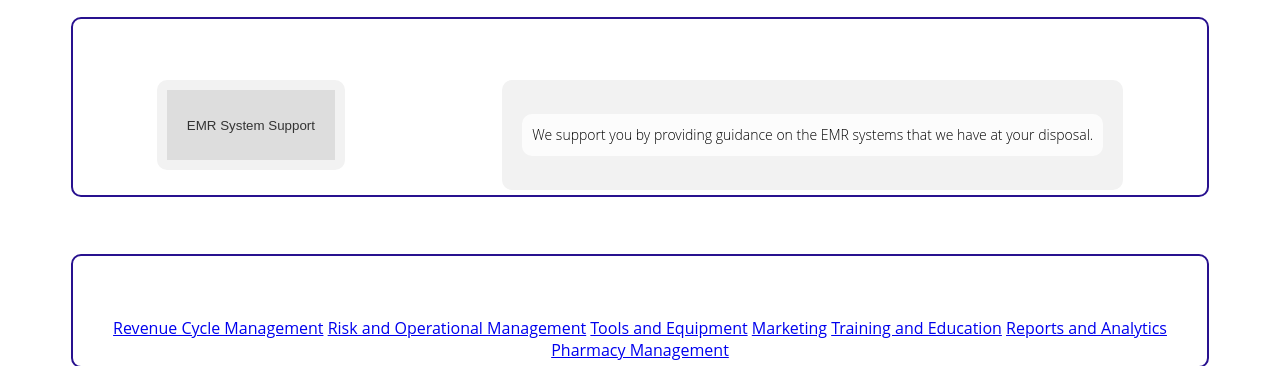
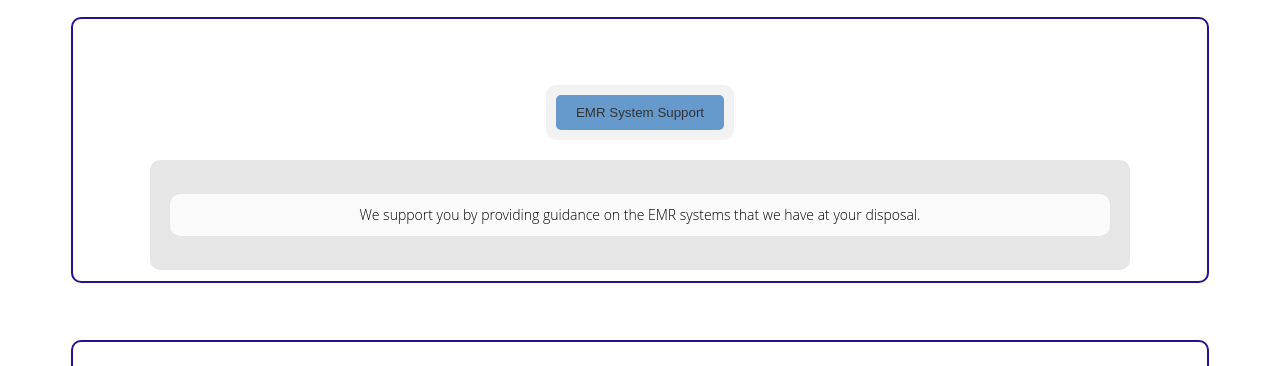
Before and after one commit to Em0823/Florida-Doctors-Group, a website: page emr.html in a window 1280 px wide. Shown: the part 586-952 px from the top of the page. Drawn offline with Linux system fonts and the light colour scheme; a web font is replaced by a local one.

Commit message:
edited css file to fit changes to html services

```diff
--- a/style.css
+++ b/style.css
@@ -427,9 +427,10 @@ padding: 0;
 .row1 {
     margin-top: 5%;
     display: flex;
-    flex-wrap: wrap; /* Added flex-wrap to wrap the columns */
-    justify-content: space-between;
+    flex-wrap: wrap;
+    justify-content: center; /* Ensure row1 content is centered */
 }
+
 .services1 h1 {
     font-size: 36px;
     font-weight: 600;
@@ -447,37 +448,55 @@ padding: 0;
     opacity: 1;
     background-color: rgba(255, 255, 255, 0.8);
 }
+
 .services1-col {
     flex-basis: block;
     border-radius: 10px;
     margin-bottom: 5%;
     text-align: center;
     border: 2px solid #28118f;
-    padding: 5px;
+    padding: 1% 2%;
     background-color: white;
-  }
+}
 
-  .services1-col ul {
-    padding: 0;
-    margin: 0;
-    list-style: none;
-    text-align: right;
-  }
+.button-container {
+    display: grid;
+    grid-template-columns: repeat(auto-fill, minmax(200px, 1fr));
+    gap: 10px;
+    padding: 20px;
+    max-width: 1000px;
+    margin: auto;
+}
 
-  .services1-col ul li {
+.button {
+    display: inline-block;
+    background-color: #f2f2f2;
+    color: #333;
+    padding: 10px 20px;
+    text-decoration: none;
+    text-align: center;
+    border-radius: 5px;
+    max-width: 100%;
+    flex: 1 1 auto;
+    box-sizing: border-box;
     margin: 5px 0;
-  }
+    max-width: 200px;
+    min-width: 100px;
+    transition: background-color 0.3s;
+}
 
+.button:hover {
+    background-color: #6699cc;
+}
 
 .tabs {
     display: flex;
     justify-content: center;
     background-color: #f2f2f2;
     border-radius: 10px;
-    padding: 10px;
+    padding: 5px;
     margin-bottom: 20px;
-    margin-left: auto;
-    margin-right: auto;
+    flex-wrap: wrap;
 }
 
 .tab {
@@ -487,22 +506,25 @@ padding: 0;
     padding: 10px 20px;
     cursor: pointer;
     transition: background-color 0.3s;
+    flex: 1 1 auto;
+    max-width: 200px;
+    text-align: center;
+    margin: 5px;
 }
 
-.tab:hover {
-    background-color: #ddd;
-}
-
-.tab.active {
-    background-color: #ddd;
+.tab:hover, .tab.active {
+    background-color: #6699cc;
+    border-radius: 5px; /* Adjust as needed */
 }
 
 .tab-content {
-    background-color: #f2f2f2;
+    background-color: #e6e6e6;
     border-radius: 10px;
     padding: 20px;
     margin-left: auto;
     margin-right: auto;
+    width: 90%; /* To ensure that tab-content does not exceed its container's width */
+    box-sizing: border-box; /* To include padding and border in the element's total width and height */
 }
 
 .tab-pane {
@@ -513,19 +535,19 @@ padding: 0;
     display: block;
 }
 
-
-  .services1-col ul li a {
-    color: #140101;
-    text-decoration: none;
-    font-size: 14px;
-    font-weight: 400;
-  }
-
-
-
 @media (max-width: 700px) {
-    .row {
+    .row1 {
         flex-direction: column;
+    }
+    .tabs {
+        flex-wrap: wrap; /* Allows the tabs to wrap when the screen size is reduced */
+    }
+    .tab {
+        flex-basis: 100%; /* Makes each tab full width when screen size is reduced */
+        box-sizing: border-box;
+    }
+    .button-container {
+        grid-template-columns: 1fr; /* Stacks buttons on top of each other when screen size is reduced */
     }
 }
 
```
